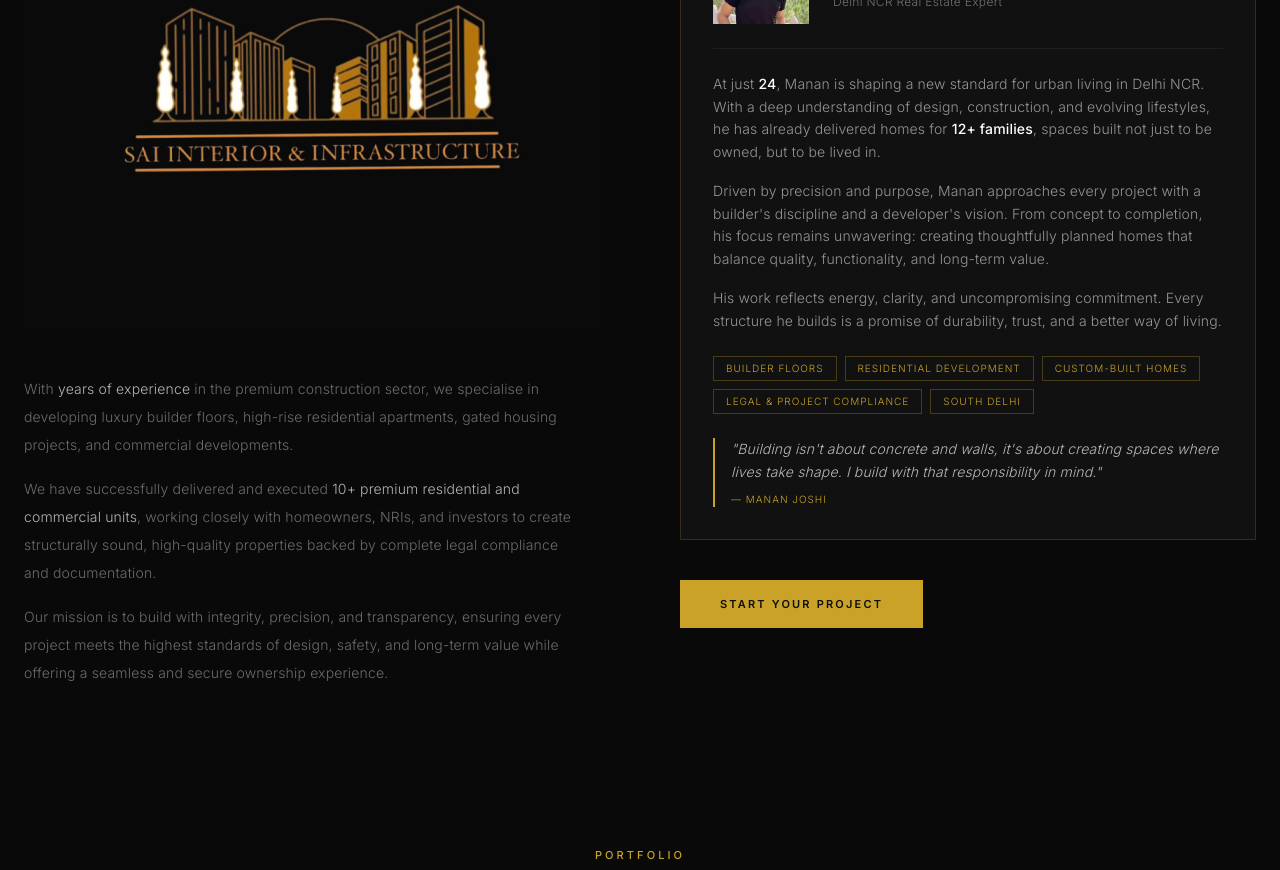
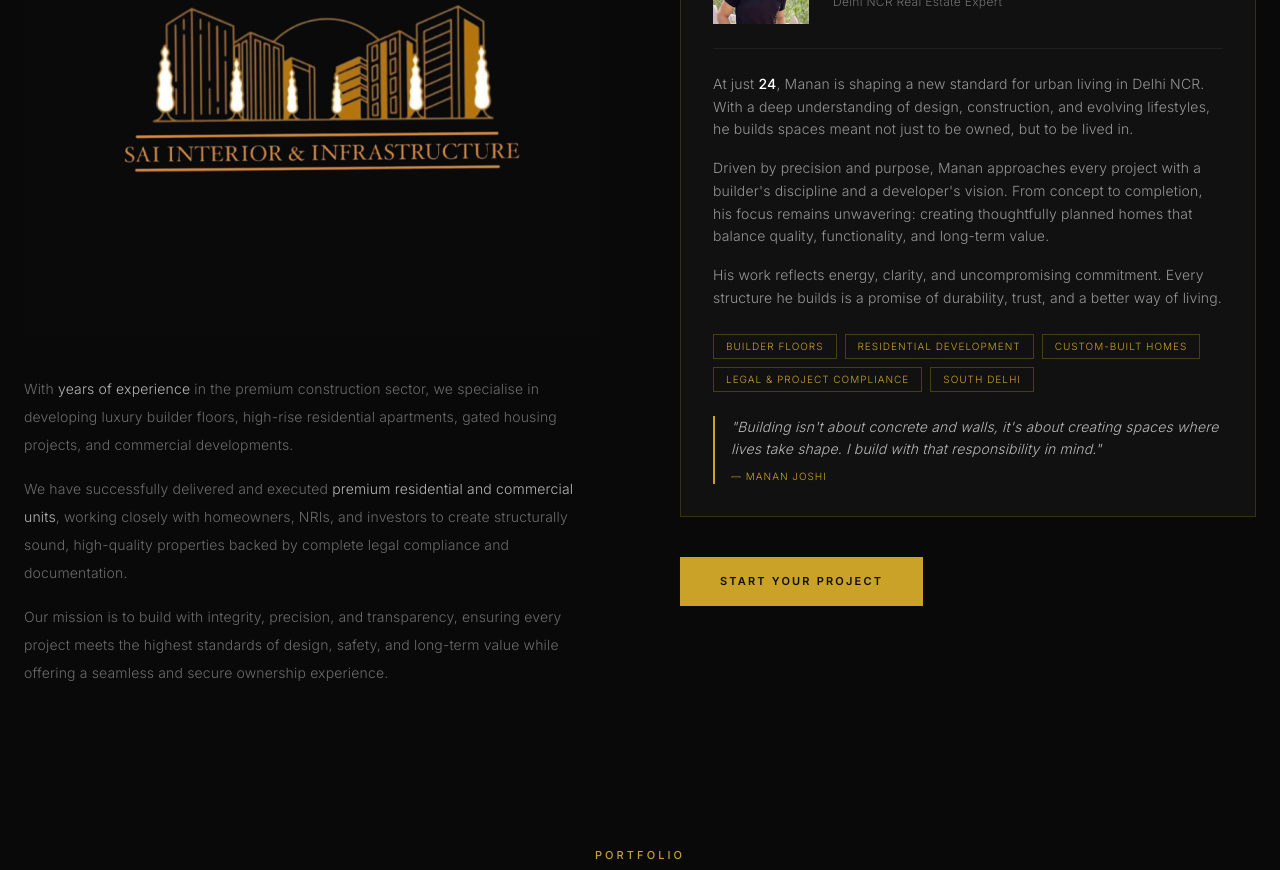
Before and after one commit to hrshdas/sai_realestate, a React (Vite) app: page / in a window 1280 px wide. Shown: the part 1960-2830 px from the top of the page. Built offline with nearby package versions, Linux system fonts and the light colour scheme.

Commit message:
minor updates

```diff
--- a/src/components/Stats.jsx
+++ b/src/components/Stats.jsx
@@ -73,7 +73,7 @@ export default function Stats() {
                                 With <span className="text-white/70">years of experience</span> in the premium construction sector, we specialise in developing luxury builder floors, high-rise residential apartments, gated housing projects, and commercial developments.
                             </p>
                             <p>
-                                We have successfully delivered and executed <span className="text-white/70">10+ premium residential and commercial units</span>, working closely with homeowners, NRIs, and investors to create structurally sound, high-quality properties backed by complete legal compliance and documentation.
+                                We have successfully delivered and executed <span className="text-white/70">premium residential and commercial units</span>, working closely with homeowners, NRIs, and investors to create structurally sound, high-quality properties backed by complete legal compliance and documentation.
                             </p>
                             <p>
                                 Our mission is to build with integrity, precision, and transparency, ensuring every project meets the highest standards of design, safety, and long-term value while offering a seamless and secure ownership experience.
@@ -118,7 +118,7 @@ export default function Stats() {
 
                             {/* Bio */}
                             <p className="text-white/55 text-sm leading-relaxed mb-4">
-                                At just <span className="text-white font-medium">24</span>, Manan is shaping a new standard for urban living in Delhi NCR. With a deep understanding of design, construction, and evolving lifestyles, he has already delivered homes for <span className="text-white font-medium">12+ families</span>, spaces built not just to be owned, but to be lived in.
+                                At just <span className="text-white font-medium">24</span>, Manan is shaping a new standard for urban living in Delhi NCR. With a deep understanding of design, construction, and evolving lifestyles, he builds spaces meant not just to be owned, but to be lived in.
                             </p>
                             <p className="text-white/55 text-sm leading-relaxed mb-4">
                                 Driven by precision and purpose, Manan approaches every project with a builder's discipline and a developer's vision. From concept to completion, his focus remains unwavering: creating thoughtfully planned homes that balance quality, functionality, and long-term value.
```
